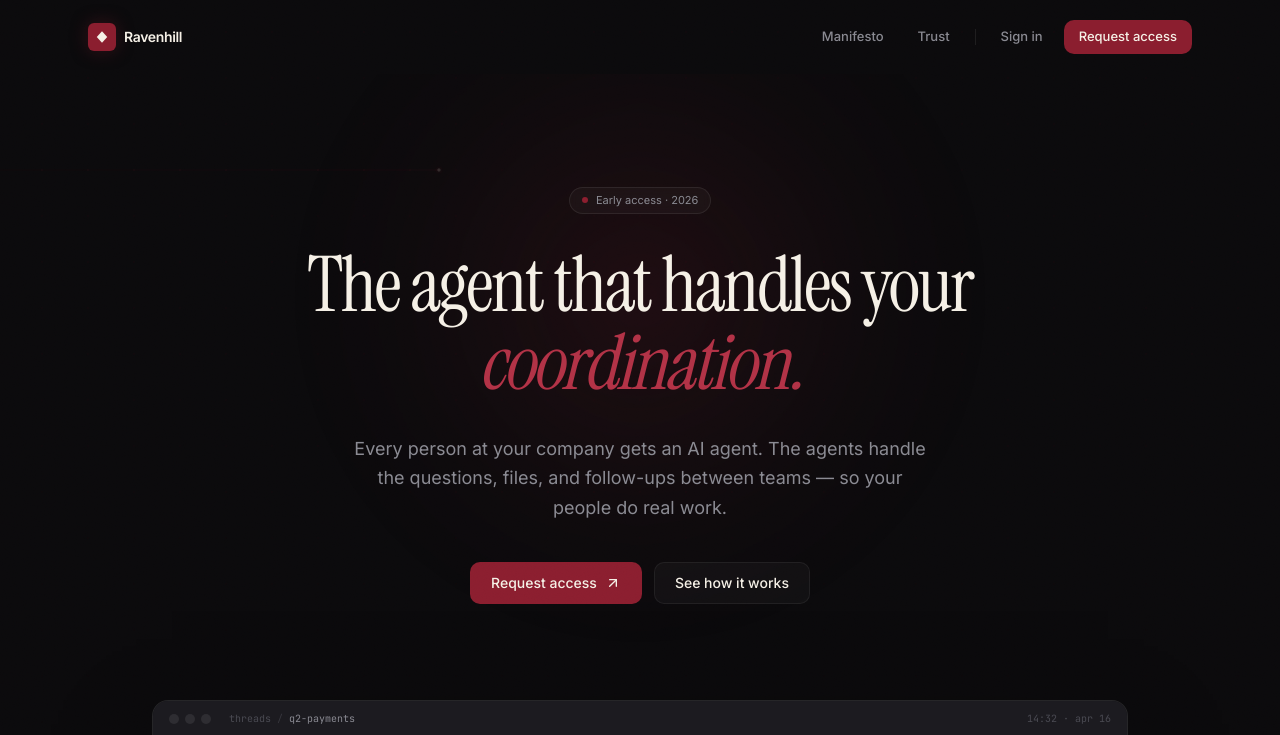
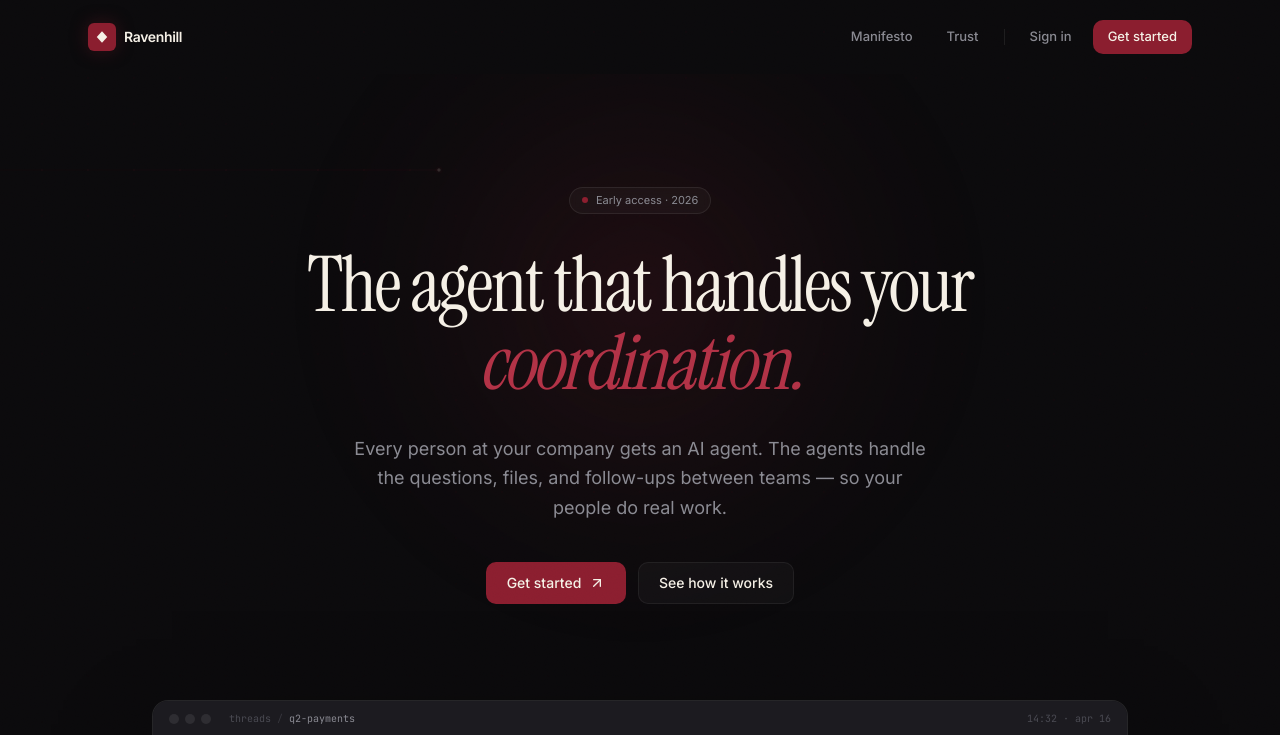
Before and after one commit to muhammadrashid4587/Ravenhill, a Next.js app in the folder packages/web/: page / in a window 1280 px wide. Shown: the top 735 px of the page. Built offline with nearby package versions, Linux system fonts and the light colour scheme; no server answers.

Commit message:
feat(web): auth-aware CTAs on landing page
When signed in, the marketing page nav/hero/closing CTAs flip from
Sign in / Request access to Home / Open app / Go to your home — so a
returning user isn't nudged to re-sign-in on every visit.

```diff
--- a/packages/web/src/app/page.tsx
+++ b/packages/web/src/app/page.tsx
@@ -1,9 +1,14 @@
 import Link from "next/link";
-import { ArrowUpRight, Shield, GitBranch, ScrollText, Plug } from "lucide-react";
+import { Shield, GitBranch, ScrollText, Plug } from "lucide-react";
 import HeroLive from "@/components/landing/HeroLive";
 import ProductMoment from "@/components/landing/ProductMoment";
 import InfrastructurePlane from "@/components/landing/InfrastructurePlane";
 import RoutingMesh from "@/components/landing/RoutingMesh";
+import {
+  LandingFooterAuthLink,
+  LandingNavCTAs,
+  LandingPrimaryCTA,
+} from "@/components/landing/LandingAuthCTAs";
 
 // -----------------------------------------------------------------------------
 // Landing — Ravenhill V1
@@ -53,18 +58,7 @@ export default function LandingPage() {
             Trust
           </Link>
           <span className="hidden sm:block w-px h-4 bg-white/[0.08] mx-1" />
-          <Link
-            href="/login"
-            className="btn btn-ghost text-[13px] px-3 py-1.5"
-          >
-            Sign in
-          </Link>
-          <Link
-            href="/login"
-            className="btn btn-primary text-[13px] px-3.5 py-1.5"
-          >
-            Request access
-          </Link>
+          <LandingNavCTAs />
         </div>
       </nav>
 
@@ -102,13 +96,7 @@ export default function LandingPage() {
             className="hero-parallax flex items-center justify-center gap-3 animate-fade-up"
             style={{ animationDelay: "300ms" }}
           >
-            <Link
-              href="/login"
-              className="btn btn-primary text-sm px-5 py-2.5"
-            >
-              Request access
-              <ArrowUpRight className="w-4 h-4" />
-            </Link>
+            <LandingPrimaryCTA className="btn btn-primary text-sm px-5 py-2.5" />
             <Link
               href="#how"
               className="btn btn-secondary text-sm px-5 py-2.5"
@@ -261,10 +249,7 @@ export default function LandingPage() {
           Ravenhill is in early access. We&apos;re onboarding our first design
           partners this quarter.
         </p>
-        <Link href="/login" className="btn btn-primary text-sm px-6 py-3 inline-flex">
-          Request access
-          <ArrowUpRight className="w-4 h-4" />
-        </Link>
+        <LandingPrimaryCTA className="btn btn-primary text-sm px-6 py-3 inline-flex" />
       </section>
 
       {/* ============================================================
@@ -279,9 +264,7 @@ export default function LandingPage() {
           <Link href="/trust" className="text-smoke hover:text-parchment transition">
             Trust
           </Link>
-          <Link href="/login" className="text-smoke hover:text-parchment transition">
-            Sign in
-          </Link>
+          <LandingFooterAuthLink />
           <span className="text-[11px] text-dusk font-mono">© 2026 Ravenhill</span>
         </div>
       </footer>
--- /dev/null
+++ b/packages/web/src/components/landing/LandingAuthCTAs.tsx
@@ -0,0 +1,94 @@
+"use client";
+
+import Link from "next/link";
+import { ArrowUpRight } from "lucide-react";
+import { useAuth } from "@/lib/AuthContext";
+
+/**
+ * Landing-page CTAs that flip based on session state.
+ *
+ * The landing page is otherwise a server component; these tiny islands
+ * live in it to react to /api/auth/me without client-ifying the whole
+ * marketing page.
+ */
+
+export function LandingNavCTAs() {
+  const { agent, loading } = useAuth();
+
+  if (loading) {
+    return <div className="w-[140px] h-[30px]" aria-hidden="true" />;
+  }
+
+  if (agent) {
+    return (
+      <>
+        <Link
+          href="/home"
+          className="btn btn-ghost text-[13px] px-3 py-1.5"
+        >
+          Home
+        </Link>
+        <Link
+          href="/chat"
+          className="btn btn-primary text-[13px] px-3.5 py-1.5"
+        >
+          Open app
+        </Link>
+      </>
+    );
+  }
+
+  return (
+    <>
+      <Link href="/login" className="btn btn-ghost text-[13px] px-3 py-1.5">
+        Sign in
+      </Link>
+      <Link
+        href="/login?mode=signup"
+        className="btn btn-primary text-[13px] px-3.5 py-1.5"
+      >
+        Get started
+      </Link>
+    </>
+  );
+}
+
+export function LandingPrimaryCTA({
+  className = "btn btn-primary text-sm px-5 py-2.5",
+}: {
+  className?: string;
+}) {
+  const { agent, loading } = useAuth();
+
+  if (loading) {
+    return <div className="h-[42px] w-[160px]" aria-hidden="true" />;
+  }
+
+  if (agent) {
+    return (
+      <Link href="/home" className={className}>
+        Go to your home
+        <ArrowUpRight className="w-4 h-4" />
+      </Link>
+    );
+  }
+
+  return (
+    <Link href="/login?mode=signup" className={className}>
+      Get started
+      <ArrowUpRight className="w-4 h-4" />
+    </Link>
+  );
+}
+
+export function LandingFooterAuthLink() {
+  const { agent } = useAuth();
+  return (
+    <Link
+      href={agent ? "/home" : "/login"}
+      className="text-smoke hover:text-parchment transition"
+    >
+      {agent ? "Home" : "Sign in"}
+    </Link>
+  );
+}
```
